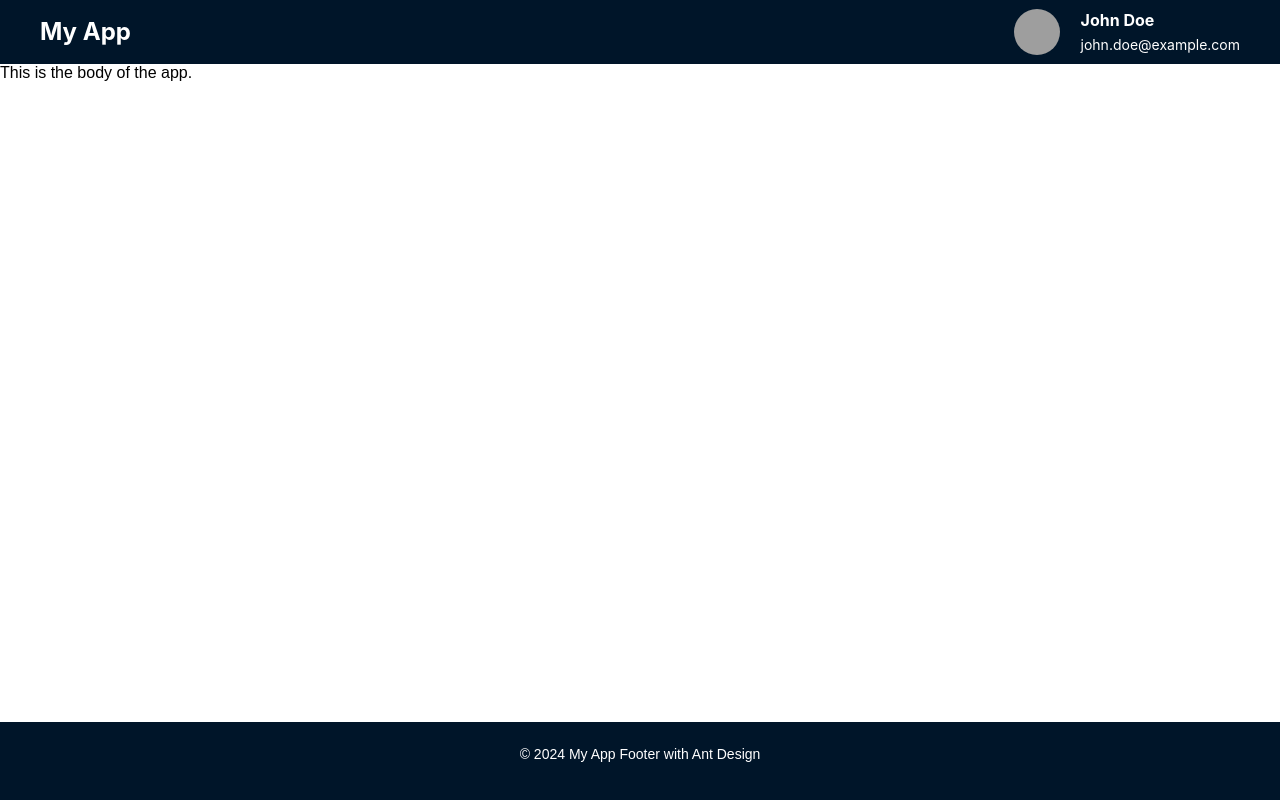
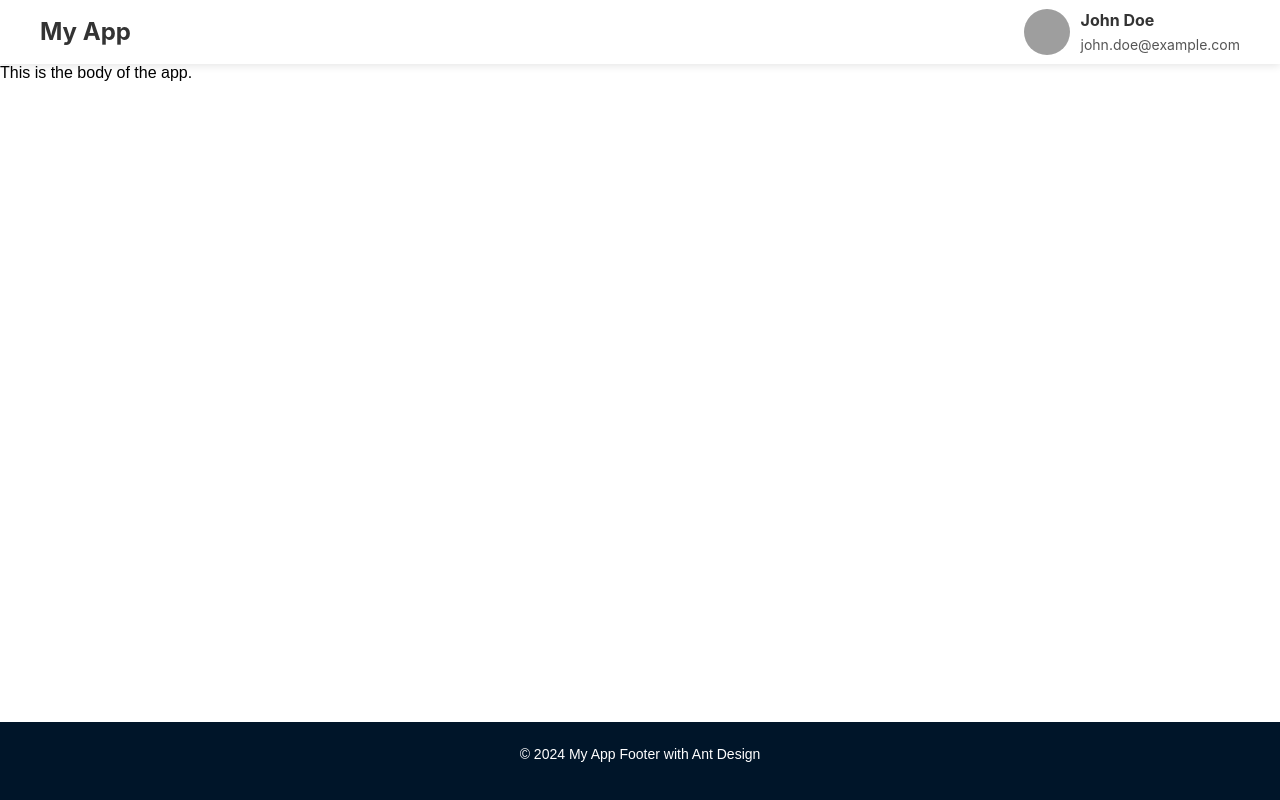
Before and after one commit to Acpamitpathak/react, a React (Create React App) app: page / in a window 1280 px wide. Built offline with nearby package versions, Linux system fonts and the light colour scheme; grey boxes are pictures that could not be loaded.

Commit message:
Update Header.tsx

```diff
--- a/src/components/Header.tsx
+++ b/src/components/Header.tsx
@@ -27,10 +27,11 @@ const Header: React.FC = () => {
 };
 
 const headerStyles: React.CSSProperties = {
-  backgroundColor: '#001529',
+  backgroundColor: 'white',
   display: 'flex',
   alignItems: 'center',
   padding: '0 20px',
+  boxShadow: '0 2px 8px rgba(0, 0, 0, 0.1)', // Adds subtle shadow for separation
 };
 
 const containerStyles: React.CSSProperties = {
@@ -43,7 +44,7 @@ const containerStyles: React.CSSProperties = {
 };
 
 const appNameStyles: React.CSSProperties = {
-  color: 'white',
+  color: '#333',
   fontSize: '24px',
   fontWeight: 'bold',
 };
@@ -51,23 +52,22 @@ const appNameStyles: React.CSSProperties = {
 const profileContainerStyles: React.CSSProperties = {
   display: 'flex',
   alignItems: 'center',
-  gap: '10px', // CSS gap for spacing between avatar and user info
 };
 
 const userInfoStyles: React.CSSProperties = {
   display: 'flex',
   flexDirection: 'column',
-  marginLeft: '10px', // Margin between avatar and text
+  marginLeft: '10px', // Spacing between the avatar and user info
 };
 
 const usernameStyles: React.CSSProperties = {
-  color: 'white',
+  color: '#333',
   fontSize: '16px',
   fontWeight: 'bold',
 };
 
 const emailStyles: React.CSSProperties = {
-  color: 'white',
+  color: '#555',
   fontSize: '14px',
 };
 
```
